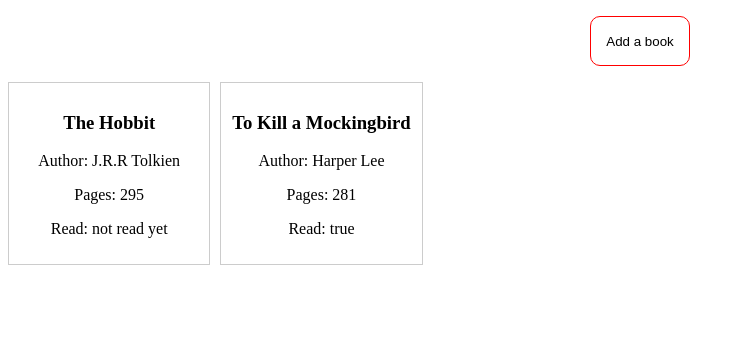
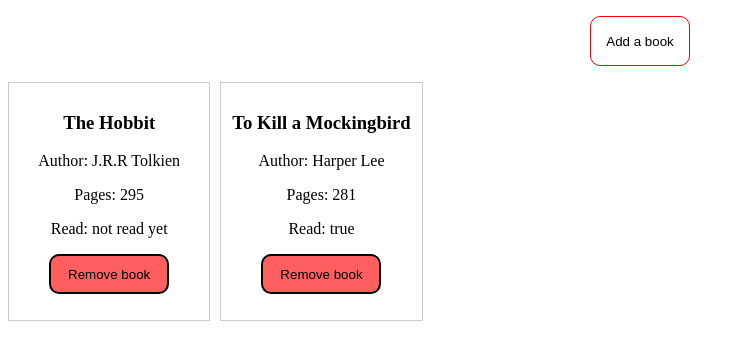
Before and after one commit to CreatorStefann/Library, a plain HTML site: page index.html in a window 1280 px wide. Shown: the whole page, without its empty margins (0-745 px from the left). Drawn offline with Linux system fonts and the light colour scheme.

Commit message:
Added a remove button and styled it

```diff
--- a/script.js
+++ b/script.js
@@ -18,7 +18,7 @@ function addBookToLibrary(title, author, pages, read) {
 function displayBooks() {
     const displayArea = document.getElementById('bookDisplay');
     displayArea.innerHTML = "";
-    myLibrary.forEach(book => {
+    myLibrary.forEach((book, index) => {
         const card = document.createElement('div');
         card.classList.add('book-card');
         card.innerHTML = `
@@ -26,9 +26,16 @@ function displayBooks() {
             <p>Author: ${book.author}</p>
             <p>Pages: ${book.pages}</p>
             <p>Read: ${book.read}</p>
+            <p><button id="sters" data-index="${index}">Remove book</button></p>
         `;
+        card.querySelector('#sters').addEventListener('click', () => removeBook(index));
         displayArea.appendChild(card);
     })
+}
+
+function removeBook(index) {
+    myLibrary.splice(index, 1);
+    displayBooks();
 }
 
 myLibrary.push(new Book('The Hobbit', 'J.R.R Tolkien', '295', 'not read yet'));
--- a/style.css
+++ b/style.css
@@ -28,4 +28,20 @@
 #showDialog:hover{
     background-color: rgba(236, 162, 162, 0.979);
     transition: all 1s ease-out;
+    cursor: pointer;
 }
+
+#sters{
+    color: black;
+    background-color: rgba(255, 23, 23, 0.685);
+    border: 2px solid black;
+    border-radius: 10px;
+    width: 120px;
+    height: 40px;
+}
+
+#sters:hover{
+    background-color: red;
+    transition: all 1s ease-out;
+    cursor: pointer;
+}
```
